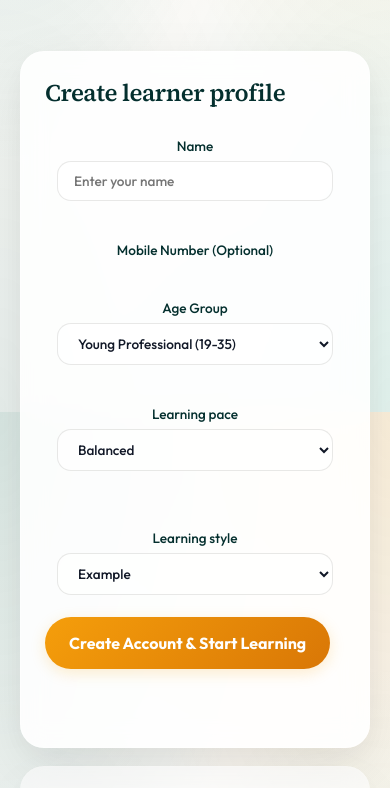
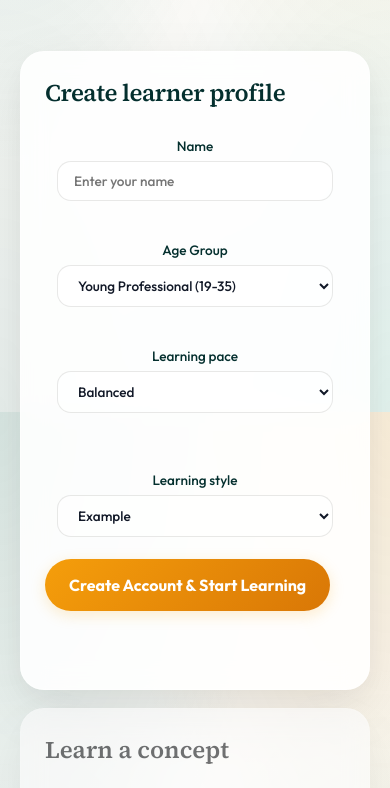
Before and after one commit to TheAryanchandra/agentic-premier-league-2, a Flask app: page / in a window 390 px wide. Shown: the part 432-1220 px from the top of the page. Run offline with Flask 3, Linux system fonts and the light colour scheme.

Commit message:
changes of mobile number

```diff
--- a/templates/index.html
+++ b/templates/index.html
@@ -38,13 +38,7 @@
               Name
               <input name="name" id="name-input" placeholder="Enter your name" required />
             </label>
-            <label>
-              Mobile Number (Optional)
-              <!-- <div class="mobile-input-group">
-                <span class="prefix">+91</span>
-                <input name="mobile" id="mobile-input" placeholder="10-digit number" maxlength="10" />
-              </div> -->
-            </label>
+
             <label>
               Age Group
               <select name="age_group">
```
